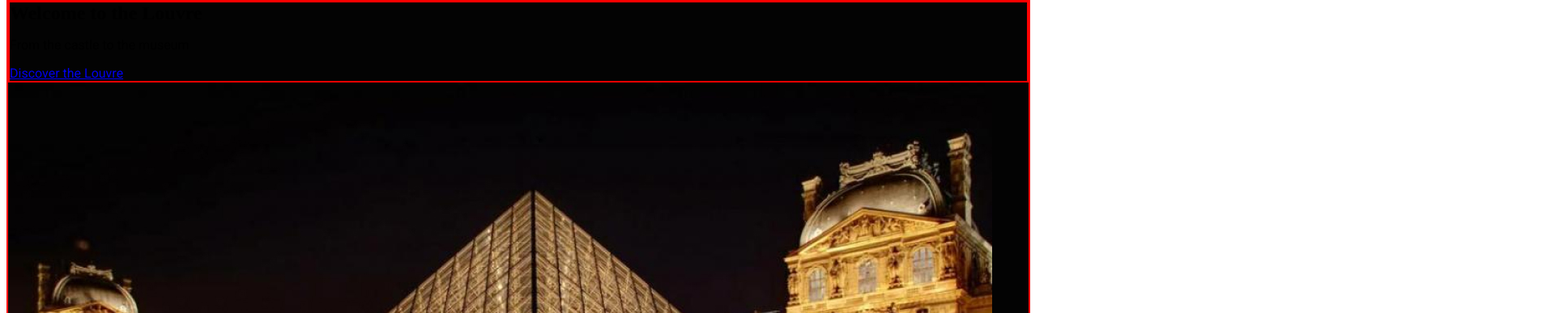
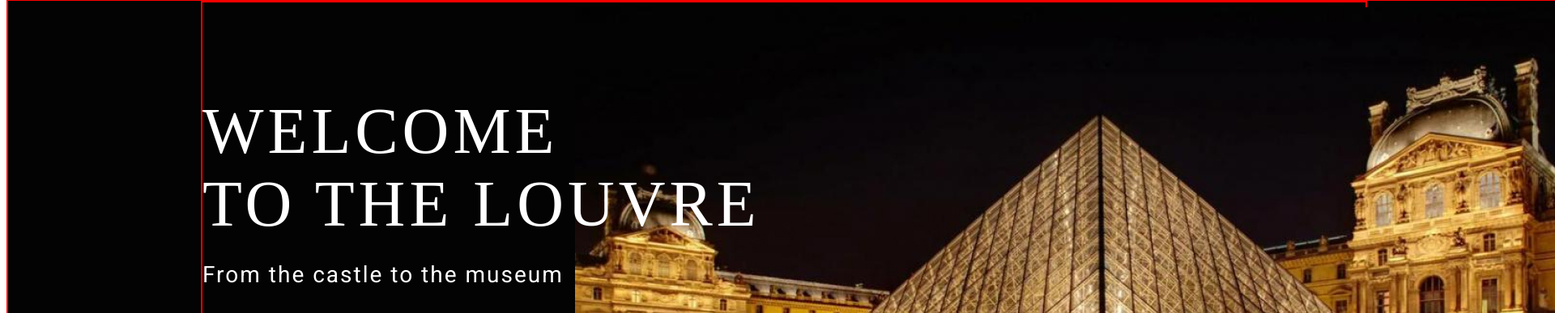
Before and after one commit to alexanderkalyupanov/rsschool-cv, a plain HTML site: page index.html in a window 1280 px wide. Shown: the part 229-616 px from the top of the page at 81% size, 1920 px wide, since content can reach past the window. Drawn offline with Linux system fonts and the light colour scheme; a web font is replaced by a local one.

Commit message:
section welcome

```diff
--- a/index.html
+++ b/index.html
@@ -48,17 +48,16 @@
             <div class="container">
                 <div class="welcome__box">
                     <h1 class="welcome__title">
-                        Welcome to the Louvre
+                        Welcome <br> to the Louvre
                     </h1>
                     <p class="welcome__text">
                         From the castle to the museum
                     </p>
                     <a href="#" class="welcome_btn">Discover the Louvre</a>
                 </div>
+                    <img class="welcome__img" src="img/background.jpg" alt="">
             </div>
-            <div class="welcome__img--box">
-                <img src="img/background.jpg" alt="">
-           </div>
+
         </section>
     </main>
 </body>
--- a/style.css
+++ b/style.css
@@ -11,6 +11,9 @@
 }
 h1,h2,h3,h4 {
     font-family: 'Forum', serif;
+}
+body {
+    width: 1920px;
 }
 
 .container {
@@ -60,7 +63,53 @@
     line-height: 50px; /* 227.273% */
     letter-spacing: 2px;
 }
+.welcome,
+.welcome .container {
+    height: 770px;
+}
+.welcome__title {
+    margin-top: 114px;
+    margin-bottom: 26px;
+    color: #FFF;
+    font-size: 80px;
+    font-weight: 400;
+    line-height: 90px; /* 112.5% */
+    letter-spacing: 5px;
+    text-transform: uppercase;
+}
 
-.welcome__title {
+.welcome__text {
     margin: 0;
+    color: #FFF;
+    font-size: 28px;
+    font-weight: 300;
+    line-height: normal;
+    letter-spacing: 2px;
+    margin-bottom: 76px;
 }
+
+.welcome_btn {
+    color: #FFF;
+    text-align: center;
+    font-size: 22px;
+    font-weight: 100;
+    line-height: normal;
+    letter-spacing: 2px;
+    text-decoration: none;
+    background-color: var(--color-red);
+    padding: 20px 65px;
+    width: 360px;
+    height: 75px;
+    border-radius: 10px;
+}
+
+.welcome__img {
+    position: relative;
+    right: -460px;
+    top: -448px;
+}
+
+.welcome__box {
+    position: relative;
+    z-index: 100;
+}
```
